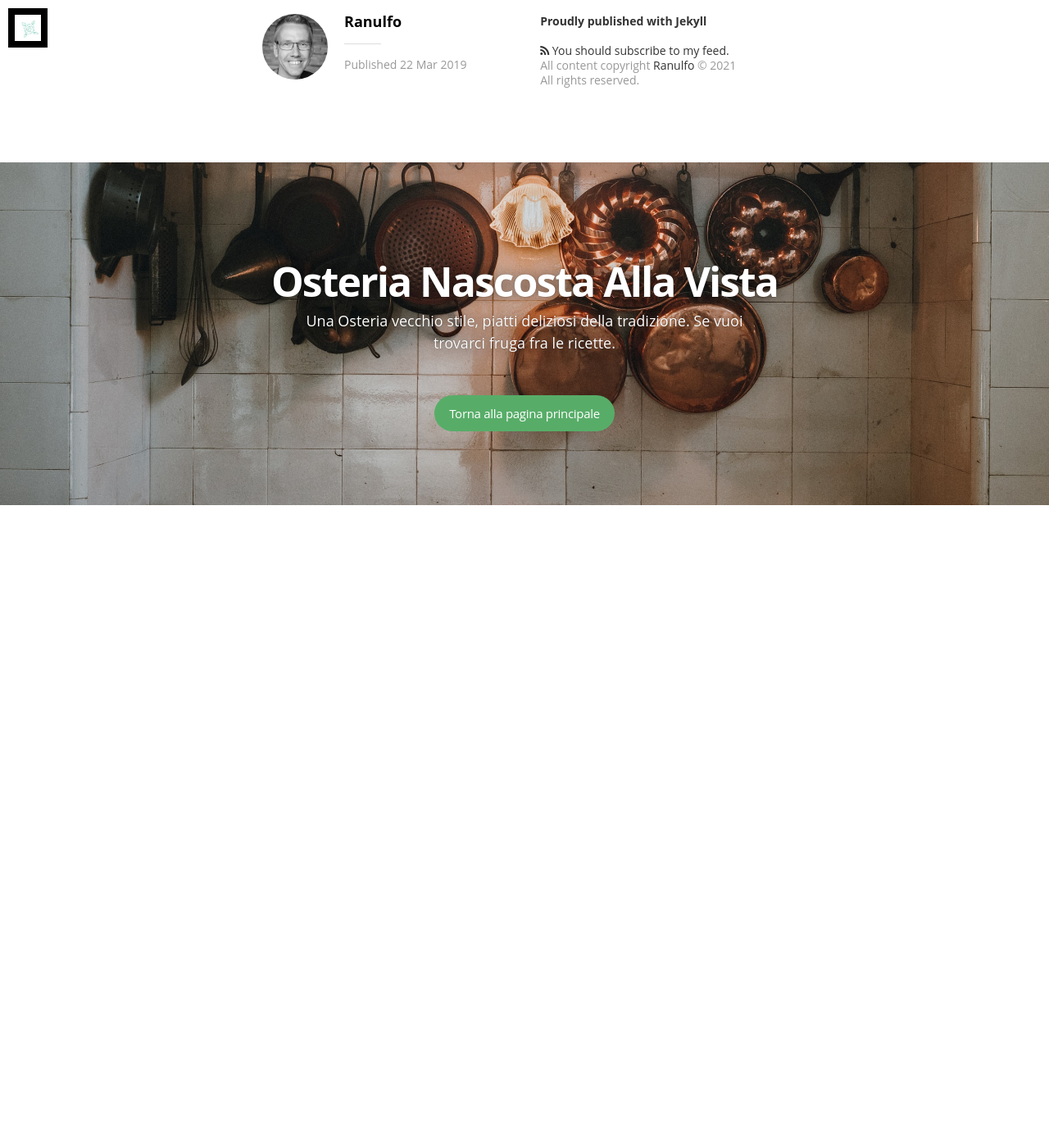
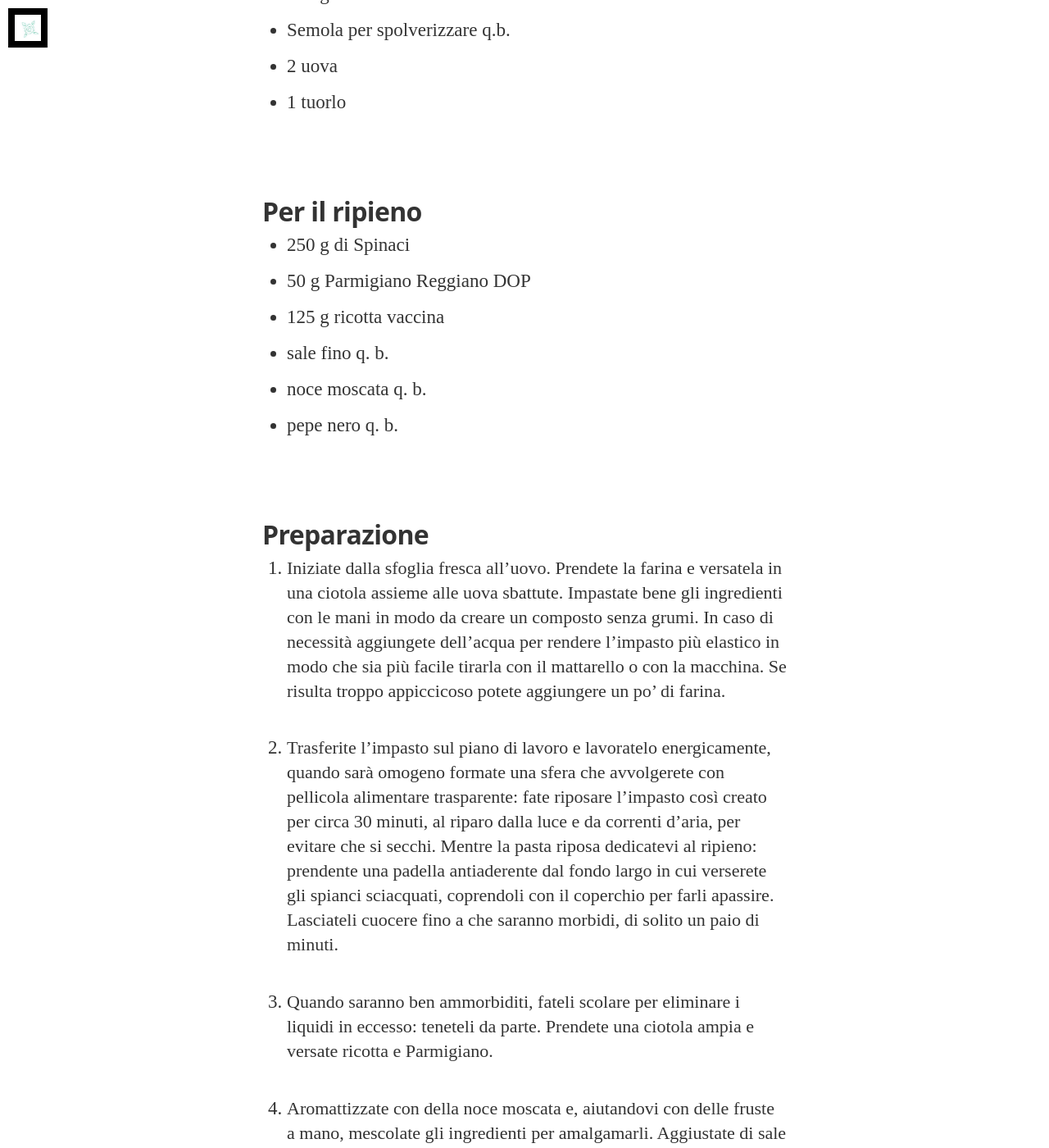
Before and after one commit to TwoBeautifulGeeks/osteria_nascosta, a Jekyll site: the page built from _posts/2019-03-22-ravioli-ricotta-e-spinaci.markdown, in a window 1280 px wide and 1400 px high, scrolled down 1451 px. Shown: the whole window at 82% size. Built offline with Jekyll 4.4.1, drawn with Linux system fonts in a browser that asks for light colours; nearby versions of some CDN libraries; some web fonts are replaced; before the commit the page ends 2067 px from its top, so only the background shows below that; some of the changed text lies outside the part shown.

Commit message:
Conclusa ricetta ravioli ricotta e spinaci

```diff
--- a/_posts/2019-03-22-ravioli-ricotta-e-spinaci.markdown
+++ b/_posts/2019-03-22-ravioli-ricotta-e-spinaci.markdown
@@ -14,3 +14,39 @@ I ravioli ricotta e spinaci con il condimento a base di burro, salvia e parmigia
 Una ricetta di media difficoltà che si può preparare a casa seguendo passo passo le indicazioni che vi forniamo.
 
 # Ingredienti
+
+## Per 24 ravioli
+
+* 250 g di Farina
+* Semola per spolverizzare q.b.
+* 2 uova
+* 1 tuorlo
+
+## Per il ripieno
+
+* 250 g di Spinaci
+* 50 g Parmigiano Reggiano DOP
+* 125 g ricotta vaccina
+* sale fino q. b.
+* noce moscata q. b.
+* pepe nero q. b.
+
+## Preparazione
+
+1. Iniziate dalla sfoglia fresca all'uovo. Prendete la farina e versatela in una ciotola assieme alle uova sbattute. Impastate bene gli ingredienti con le mani in modo da creare un composto senza grumi. In caso di necessità aggiungete dell'acqua per rendere l'impasto più elastico in modo che sia più facile tirarla con il mattarello o con la macchina. Se risulta troppo appiccicoso potete aggiungere un po' di farina.
+
+
+2. Trasferite l'impasto sul piano di lavoro e lavoratelo energicamente, quando sarà omogeno formate una sfera che avvolgerete con pellicola alimentare trasparente: fate riposare l'impasto così creato per circa 30 minuti, al riparo dalla luce e da correnti d'aria, per evitare che si secchi.
+Mentre la pasta riposa dedicatevi al ripieno: prendente una padella antiaderente dal fondo largo in cui verserete gli spianci sciacquati, coprendoli con il coperchio per farli apassire. Lasciateli cuocere fino a che saranno morbidi, di solito un paio di minuti.
+
+3. Quando saranno ben ammorbiditi, fateli scolare per eliminare i liquidi in eccesso: teneteli da parte. Prendete una ciotola ampia e versate ricotta e Parmigiano.
+
+4. Aromattizzate con della noce moscata e, aiutandovi con delle fruste a mano, mescolate gli ingredienti per amalgamarli. Aggiustate di sale e pepe. Quando saranno amalgamati, sminuzzate gli spinaci in un mixer e aggiungeteli alla crema a base di ricotta. Amalgamate bene gli ingredienti per ottenere un composto omogeneo.
+
+5. Trasferite il composto in una sac-à-poche e tenetelo da parte. A quasto punto la sfoglia avrà riposato. Prendetela, e separatela in due panetti. Uno lasciatelo nella pellicola dopo averlo infarinato leggermente con la semola rimacinata. Tirate con la macchina tira sfoglia, per ottenere una sfoglia rettangolare di circa 1mm di spessore. Ripetete l'operazone con l'altro panetto. Stendete i due rettangoli di sfoglia in un piano di lavoro leggermente infarinato di farina di semola e create dei piccoli mucchietti di ripieno con la sac-à-poche.
+
+6. Disponeteli a circa 3 cm di distanza gli uni dagli altri, spruzzando dell'acqua ai bordi della sfoglia in modo tale che, quando stenderete la seconda sfoglia sopra di essa, questa rimanga più facilmente attaccata. Abbiate cura di far uscire l'aria fra un raviolo e l'altro in modo che non si rompano in fase di cottura.
+
+7. Quando adagiate la seconda sfoglia fate combaciare i bordi con la prima. Poi con una rotella tagliapasta dentellata ricavate i ravioli delle dimensioni di 4 x 4 cm: otterrete circa 24 ravioli che disporrete su un vassoio infarinato.
+
+8. Potete cuocerli in abbondante acqua bollente e condirli a vostro piacimento.
```
